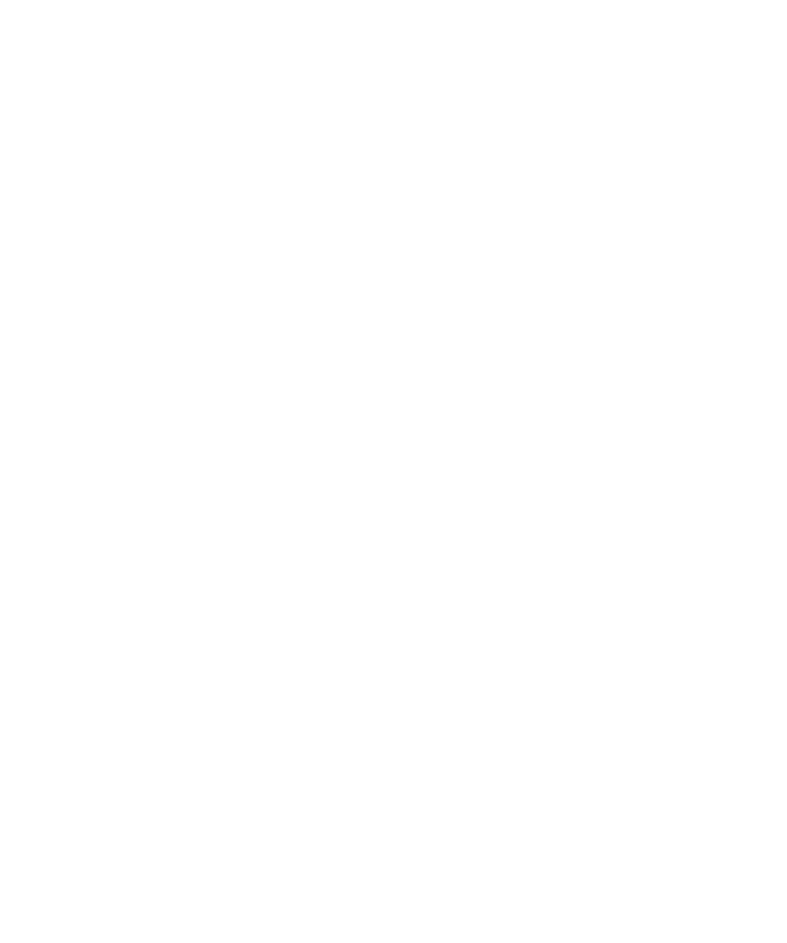
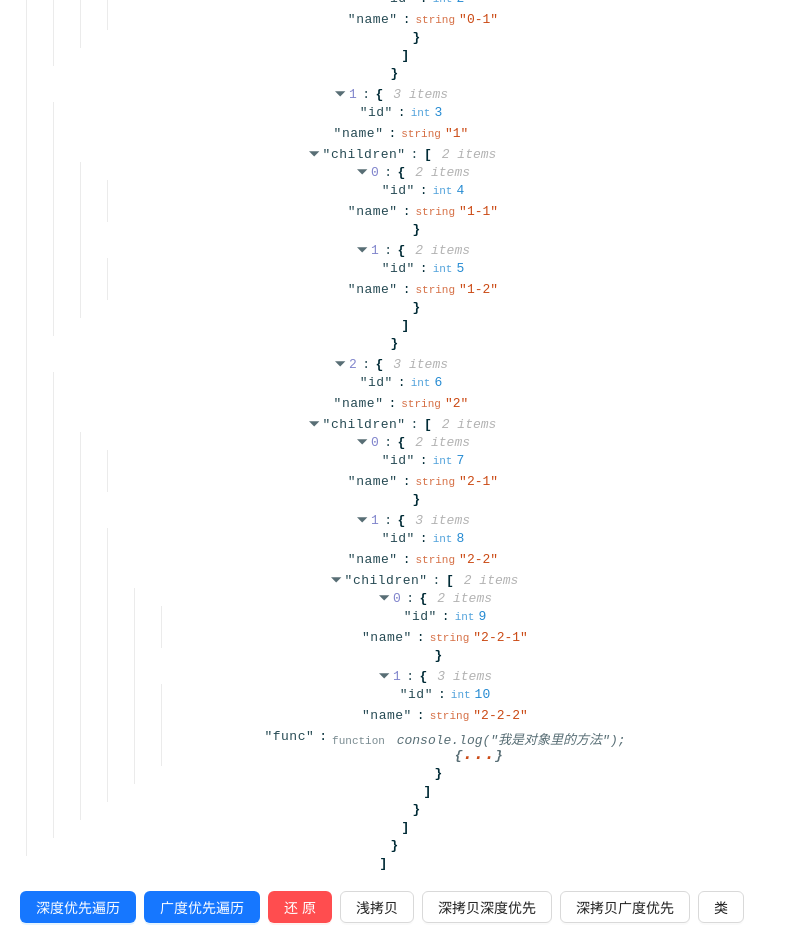
Before and after one commit to daLianTheBigFace/daLianTheBigFace, a React app: page / in a window 1280 px wide. Shown: the part 240-1183 px from the top of the page, without its empty margins (0-787 px from the left). Before the commit the page ends 800 px from the top, so only its background shows below. Built offline with nearby package versions, Linux system fonts and the light colour scheme.

Commit message:
feat(project): word

```diff
--- a/src/App.js
+++ b/src/App.js
@@ -8,9 +8,9 @@
     <div className="App">
       <BrowserRouter>
         <Switch>
-          <Route path="/home" component={BaseConcept} exact />
+          <Route path="/" component={BaseConcept} exact />
           <Route path="/game" component={GuessNumberGame} />
-          <Route path="/" render={() => <h1>主页</h1>} />
+          {/* <Route path="/" render={() => <h1>主页</h1>} /> */}
 
         </Switch>
       </BrowserRouter>
--- a/src/pages/base-concept/index.jsx
+++ b/src/pages/base-concept/index.jsx
@@ -142,29 +142,29 @@
   const history = useHistory();
   // 深度优先算法
   const deepFirstSearch = (nodes) => {
-    let arr = [];
+    // let arr = [];
+    // let newNodes = deepCopy(nodes, true, "deep");
+    // while (newNodes.length) {
+    //   let nod = newNodes.pop();
+    //   console.log(nod);
+    //   if (!nod.name) return;
+    //   arr.push(nod.name);
+    //   nod.children && newNodes.push(...nod.children);
+    // }
+    // return setNode(arr);
+    let reasult = [];
     let newNodes = deepCopy(nodes, true, "deep");
-    while (newNodes.length) {
-      let nod = newNodes.pop();
-      console.log(nod);
-      if (!nod.name) return;
-      arr.push(nod.name);
-      nod.children && newNodes.push(...nod.children);
-    }
-    return setNode(arr);
-    // let reasult = [];
-    // let newNodes = deepCopy(nodes, true, "deep");
-    // newNodes.forEach((item) => {
-    //   if (!item) return;
-    //   const map = (arr) => {
-    //     if (!arr.name) return;
-    //     reasult.push(arr.name);
-    //     arr.children && arr.children.forEach((itm) => map(itm));
-    //   };
-    //   map(item);
-    // });
-    // if (!reasult.length) return;
-    // return setNode(reasult);
+    newNodes.forEach((item) => {
+      if (!item) return;
+      const map = (arr) => {
+        if (!arr.name) return;
+        reasult.push(arr.name);
+        arr.children && arr.children.forEach((itm) => map(itm));
+      };
+      map(item);
+    });
+    if (!reasult.length) return;
+    return setNode(reasult);
   };
   // 广度优先算法
   function recursion(list) {
@@ -207,7 +207,7 @@
     let arr = [];
     let newNodes = deepCopy(nodes, true, "deep");
     while (newNodes.length) {
-      let nod = newNodes.shift();
+      let nod = newNodes.pop();
       console.log(nod);
       if (!nod.name) return;
       arr.push(nod.name);
@@ -223,6 +223,56 @@
     }
     return obj; //基本数据类型处理
   }
+
+  class Book {
+    constructor(name) {
+      this._name = name || 9;
+    }
+    test() {
+      console.log(2333);
+    }
+    get name(){
+      return this._name
+    }
+    set name(val){
+      this._name = val
+    }
+  }
+
+  class ItBook extends Book {
+    constructor(props) {
+      super(props);
+      this._title = props
+    }
+    itBook() {
+      console.log("itbook");
+    }
+    get name(){
+      return this._title
+    }
+    set name(val){
+      this._title = val
+    }
+  }
+
+  const exampleLei = new Book();
+  const exampleLei2 = new ItBook('我是名字');
+
+  const lei = () => {
+    // console.log(exampleLei.name)
+    // exampleLei.name = 'jiade'
+    // console.log(exampleLei.name)
+    // exampleLei._name = 'zhende'
+    // console.log(exampleLei.name)
+    let obj = {
+      a: [1,2,3],
+      get name () {
+        return 233
+      }
+    }
+    console.log(exampleLei)
+    console.log(obj)
+  };
 
   // 深拷贝函数
   const deepCopy = (obj, deep, type) => {
@@ -259,11 +309,11 @@
   return (
     <div className="container">
       <div className="box-1">
-        <div className="calendar">
+        {/* <div className="calendar">
           {renderCalendarHeader()}
           {renderCalendarDays()}
           {renderCalendarCells()}
-        </div>
+        </div> */}
         <Input
           style={{
             width: "150px",
@@ -341,6 +391,13 @@
           >
             深拷贝广度优先
           </Button>
+          <Button
+            onClick={() => {
+              lei();
+            }}
+          >
+            类
+          </Button>
         </Space>
       </div>
     </div>
```
Also changed, not shown: 1 other file (tests, documents, lock files or other folders).
